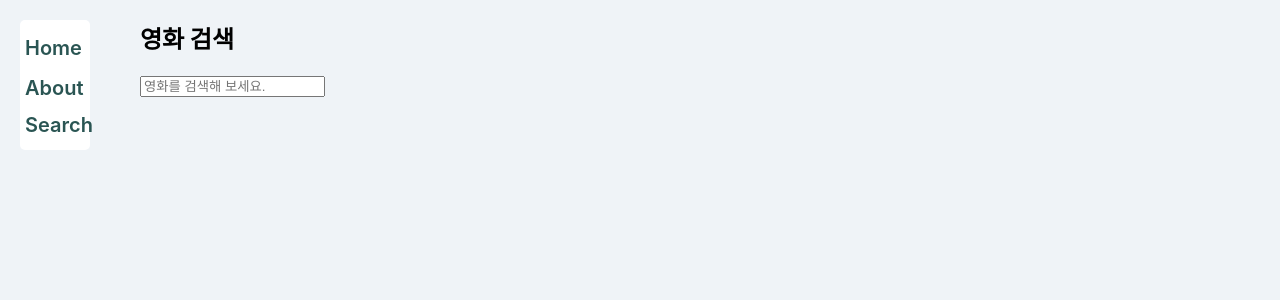
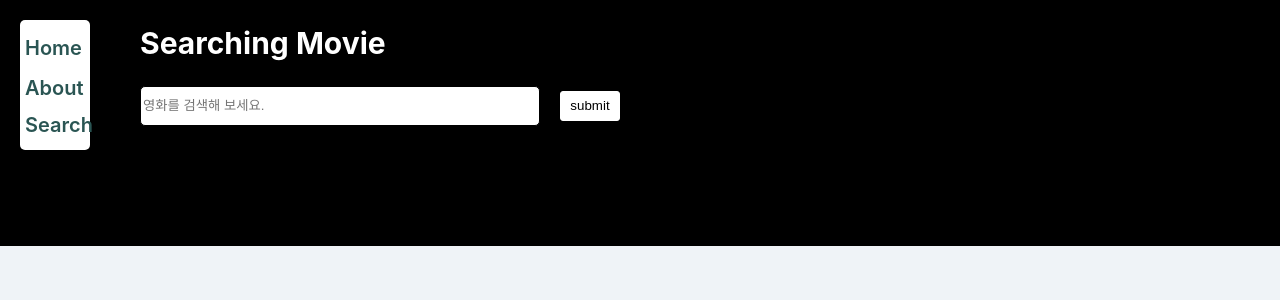
Before and after one commit to qkrthdus605/SY_Movie_App, a React (Create React App) app: page /#/search in a window 1280 px wide. Shown: the top 300 px of the page. Built offline with nearby package versions, Linux system fonts and the light colour scheme.

Commit message:
CORS 오류 수정/API 로딩 실패

```diff
--- a/package.json
+++ b/package.json
@@ -14,7 +14,7 @@
     "react-scripts": "4.0.1",
     "web-vitals": "^0.2.4"
   },
-
+  "proxy": "https://openapi.naver.com",
 
   "scripts": {
     "start": "react-scripts start",
--- a/src/components/SearchMovie.js
+++ b/src/components/SearchMovie.js
@@ -21,7 +21,7 @@ function SearchMovie({id, year, title, genre, poster, director, rating, actor}){
                     }
                 }}
             ></Link>
-            <a href={id} target="_blank">
+            <a href={id}>
                 <img scr={poster} alt={title} title={title}></img>
             <div className="movie_data">
                 <h2 className="movie_title">{title}</h2>
--- a/src/routes/Search.js
+++ b/src/routes/Search.js
@@ -1,6 +1,7 @@
 import React from 'react';
 import axios from 'axios';
 import SearchMovie from '../components/SearchMovie';
+import "./Search.css";
 
 
 class Search extends React.Component {
@@ -20,7 +21,7 @@ getSearchMovie = async () => {
         } else {
              const {data: {
                   items
-                }} = await axios.get('https://openapi.naver.com/v1/search/movie.json',{
+                }} = await axios.get("/v1/search/movie.json?query=title",{
                     params:{
                          query: search,
                          display: 20
@@ -60,8 +61,9 @@ render() {
         : (<form onSubmit={this.handleSubmit}>
             <div>
                 <div className="input_div">
-                    <h1>영화 검색</h1>
+                    <h1>Searching Movie</h1>
                     <input className="input_search" type="text" value={this.state.value} onChange={this.handleChange} placeholder="영화를 검색해 보세요."/>
+                    <input className="search_button" type="button" value="submit" />
                 </div>
                 <div className="movies">
                      {movies.map(movie => (
```
Also changed, not shown: 1 other file (tests, documents, lock files or other folders).
